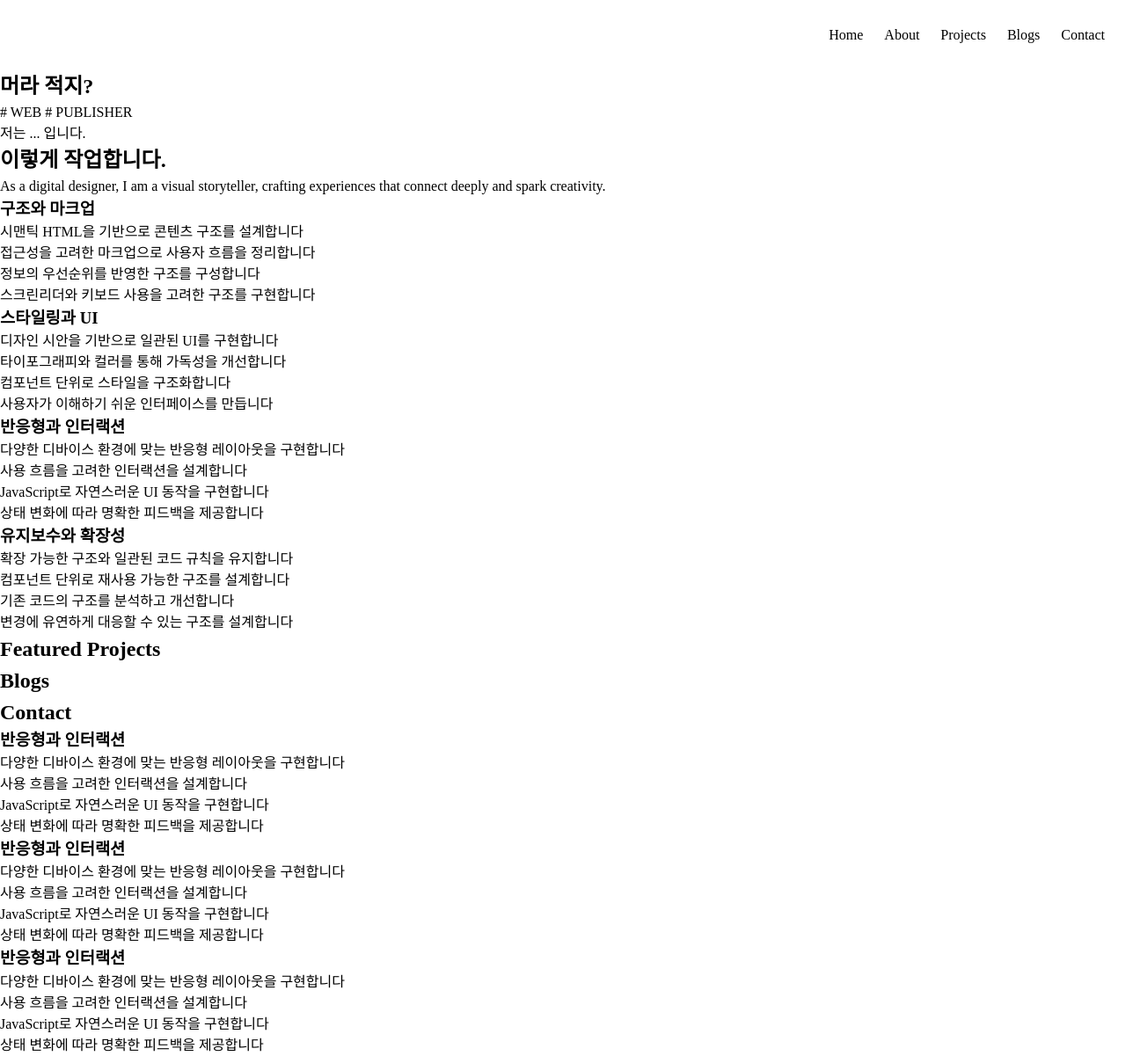
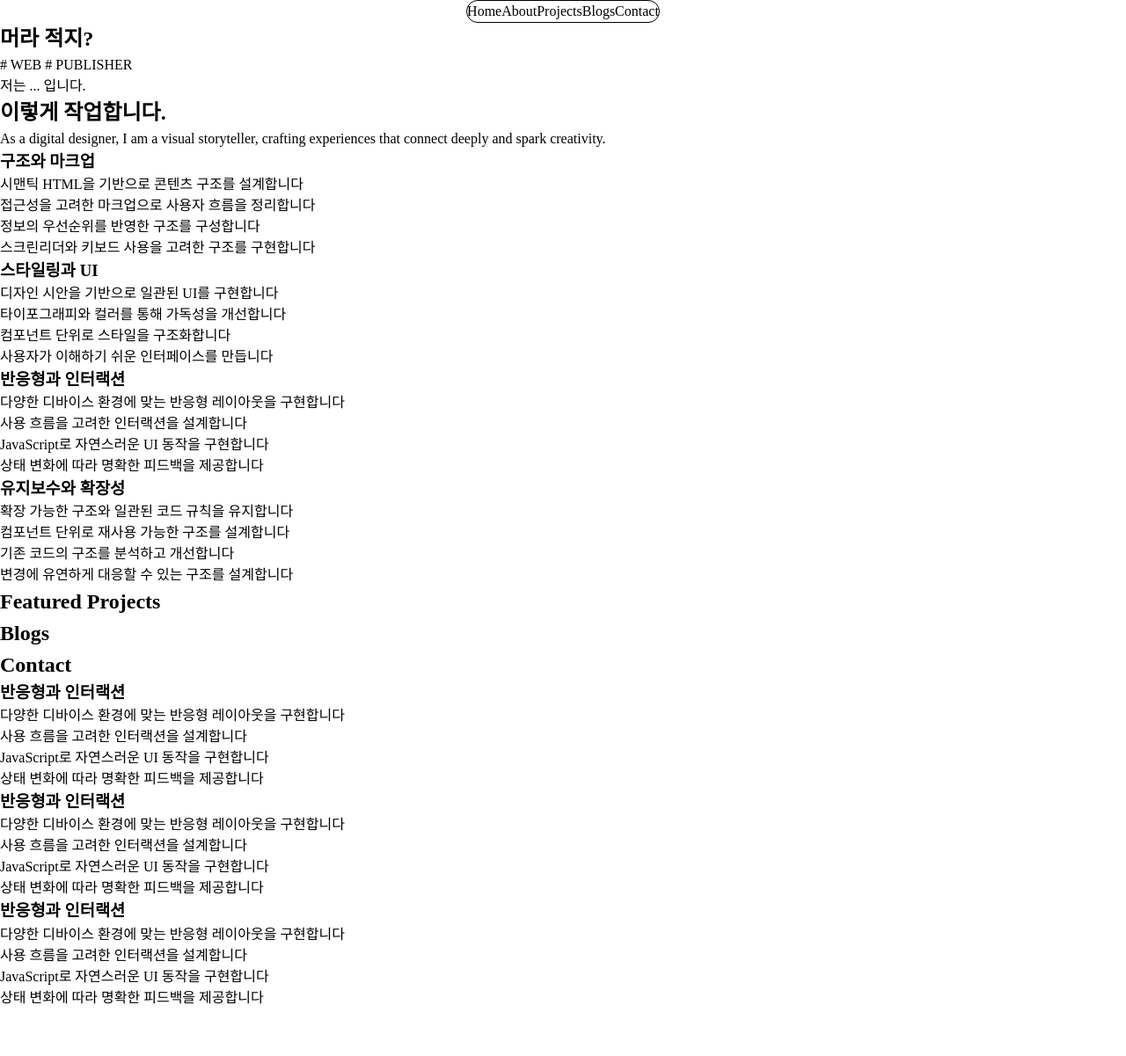
Before and after one commit to suyeonn113/web-publisher-portfolio, a PHP site: page / in a window 1280 px wide. Shown: the whole page at 88% size. After the commit the page ends 1142 px from the top, so only its background shows below. Run offline with PHP 8.4, Linux system fonts and the light colour scheme.

Commit message:
style: header 레이아웃 및 CSS 정리
- header 레이아웃 구조 일부 정리
- 토큰 값 일부 수정

```diff
--- a/portfolio/css/foundation/tokens.css
+++ b/portfolio/css/foundation/tokens.css
@@ -68,7 +68,7 @@
 
 
     /* ---------- 레이아웃 ---------- */
-    --container-1280: 80rem;
+    --container-1200: 75rem;
 
 
 
@@ -157,7 +157,7 @@
     --shadow-card: var(--shadow-strong);
 
     /* ---------- 레이아웃 ---------- */
-    --container-width: var(--container-1280);
+    --container-width: var(--container-1200);
 }
 
 
--- a/portfolio/css/layout/header.css
+++ b/portfolio/css/layout/header.css
@@ -16,21 +16,26 @@
 
 .site-header__inner {
     width: 100%;
+    max-width: var(--container-width);
+    margin: 0 auto;
 }
 
 .site-header__bar {
     display: flex;
     align-items: center;
-    justify-content: space-between;
-    gap: 1rem;
-    min-height: 5rem;
-    padding: 1rem 1.5rem;
+    justify-content: center;
+
+    width: max-content;
+
+    margin: 0 auto;
+
+    border: 1px solid #000;
+    border-radius: var( --radius-full);
 }
 
 .site-header__lead {
     display: flex;
     align-items: center;
-    gap: 1rem;
     min-width: 0;
 }
 
@@ -44,7 +49,6 @@
 .site-header__work-link {
     display: inline-flex;
     align-items: center;
-    gap: 0.5rem;
     min-width: 0;
 }
 
@@ -55,7 +59,7 @@
 .site-header__work-icon {
     display: inline-block;
     width: 1rem;
-    height: 1rem;
+    aspect-ratio: 1 / 1;
 }
 
 .site-header__nav {
@@ -65,7 +69,6 @@
 .site-header__menu {
     display: flex;
     align-items: center;
-    gap: 1.5rem;
 }
 
 .site-header__menu-toggle {
@@ -75,7 +78,7 @@
 /* ---------- PC 기본 상태 ---------- */
 @media (min-width: 1200px) {
     .site-header__bar {
-        justify-content: space-between;
+        justify-content: center;
     }
 
     .site-header__menu-toggle {
@@ -88,7 +91,6 @@
 
     .site-header[data-header-state="nav"] .site-header__nav {
         display: block;
-        margin-left: auto;
     }
 
     .site-header[data-header-state="lead"] .site-header__lead {
@@ -116,7 +118,7 @@
         align-items: center;
         justify-content: center;
         width: 2.75rem;
-        height: 2.75rem;
+        aspect-ratio: 1 / 1;
     }
 
     .site-header__nav {
@@ -133,8 +135,6 @@
 
     .site-header__menu {
         flex-direction: column;
-        align-items: flex-start;
-        gap: 1rem;
-        padding: 1rem;
+        align-items: center;
     }
 }
```
